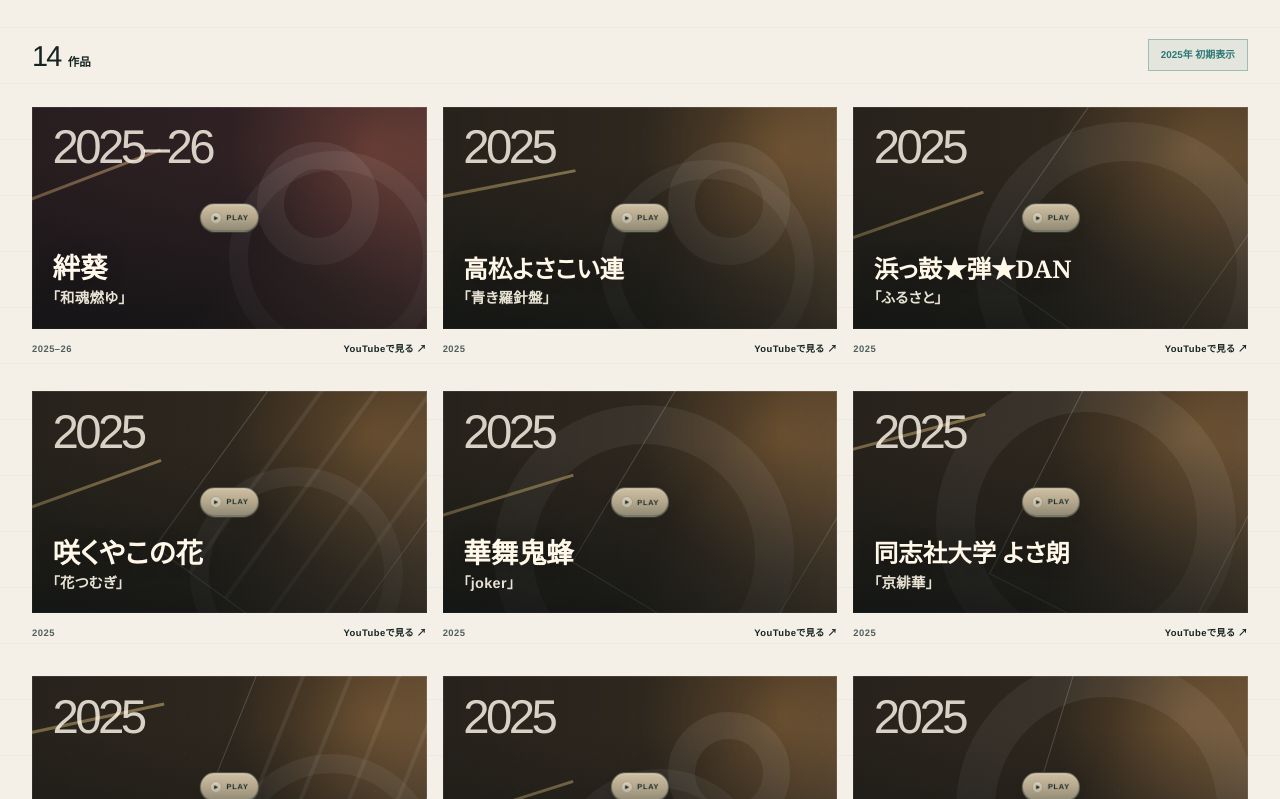
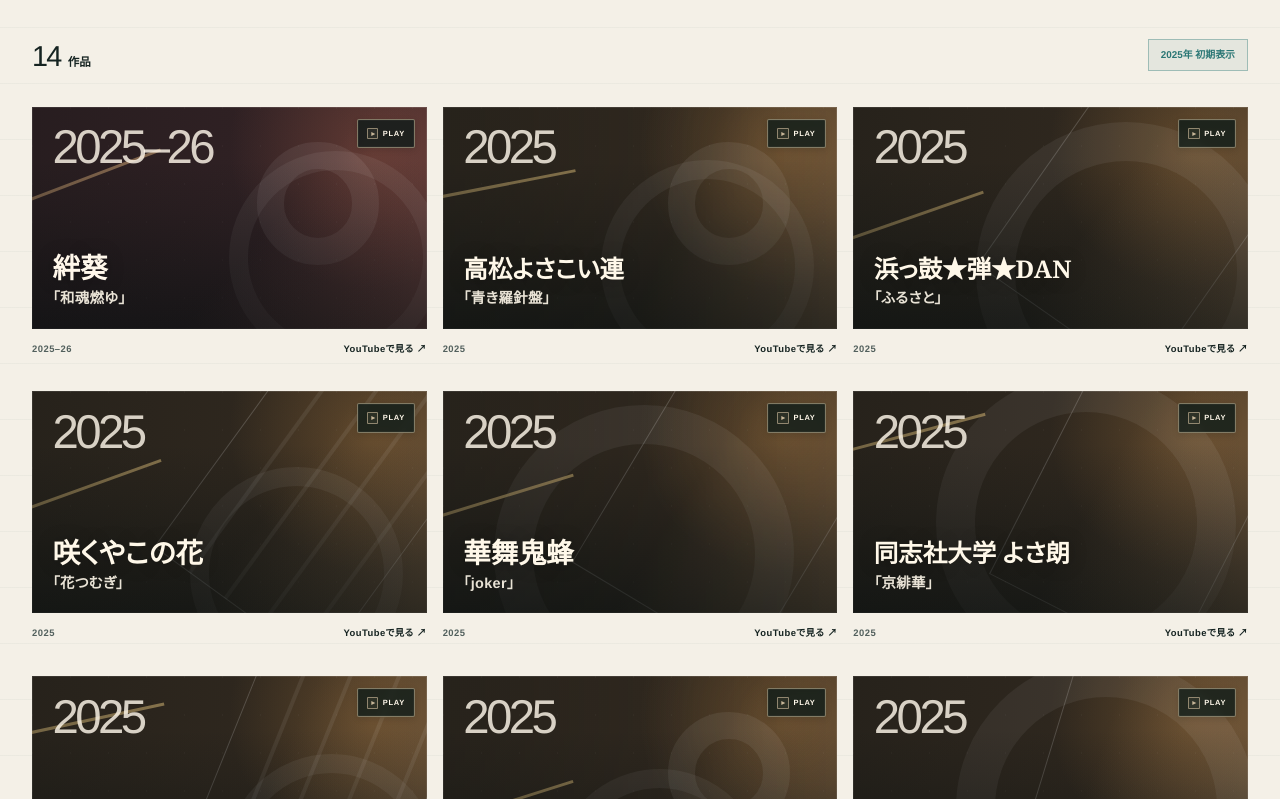
Before and after one commit to tetsufujiki/usi-yosakoi, a Next.js app: page /archive in a window 1280 px wide. Shown: the part 1261-2060 px from the top of the page. Built offline with nearby package versions, Linux system fonts and the light colour scheme.

Commit message:
fix: refine archive play button

```diff
--- a/app/globals.css
+++ b/app/globals.css
@@ -1583,31 +1583,29 @@
 }
 
 .work-card__play .work-thumbnail__youtube {
-  top: 50%;
-  right: auto;
-  left: 50%;
+  top: clamp(0.65rem, 3cqw, 0.9rem);
+  right: clamp(0.65rem, 3cqw, 0.9rem);
+  left: auto;
   z-index: 3;
   gap: 0.35rem;
   min-height: 2.15rem;
   padding: 0.38rem 0.68rem;
-  border-color: rgba(21, 35, 33, 0.44);
-  border-radius: 999px;
-  transform: translate(-50%, -50%);
-  background: linear-gradient(
-    180deg,
-    color-mix(in srgb, var(--color-studio-gold) 88%, var(--color-cream)) 0%,
-    color-mix(in srgb, var(--color-studio-gold) 88%, var(--color-night)) 52%,
-    color-mix(in srgb, var(--color-studio-gold) 68%, var(--color-night)) 100%
+  border-color: color-mix(
+    in srgb,
+    var(--color-studio-gold) 58%,
+    transparent
   );
+  border-radius: 2px;
+  transform: none;
+  background: rgba(9, 25, 23, 0.74);
   box-shadow:
-    inset 0 1px 0 rgba(255, 248, 234, 0.46),
-    inset 0 -1px 0 rgba(21, 35, 33, 0.24),
-    0 4px 11px rgba(20, 37, 34, 0.14);
-  color: var(--color-night);
+    inset 0 0 0 1px rgba(255, 248, 234, 0.035),
+    0 2px 7px rgba(7, 16, 15, 0.14);
+  color: var(--color-cream);
   font-size: 0.54rem;
   letter-spacing: 0.1em;
-  text-shadow: 0 1px 0 rgba(255, 248, 234, 0.24);
-  backdrop-filter: blur(4px);
+  text-shadow: none;
+  backdrop-filter: blur(3px);
   transition:
     background-color 180ms ease,
     border-color 180ms ease,
@@ -1619,10 +1617,15 @@
   position: relative;
   width: 0.88rem;
   height: 0.88rem;
-  border: 1px solid rgba(21, 35, 33, 0.22);
-  border-radius: 50%;
-  background: rgba(255, 248, 234, 0.32);
-  box-shadow: inset 0 1px 0 rgba(255, 255, 255, 0.34);
+  border: 1px solid color-mix(
+    in srgb,
+    var(--color-studio-gold) 64%,
+    transparent
+  );
+  border-radius: 1px;
+  background: rgba(201, 184, 154, 0.08);
+  box-shadow: none;
+  color: var(--color-studio-gold);
   transition:
     background-color 180ms ease,
     transform 180ms ease;
@@ -1642,23 +1645,23 @@
 }
 
 .work-card__play:hover .work-thumbnail__youtube {
-  border-color: rgba(21, 35, 33, 0.72);
-  transform: translate(-50%, calc(-50% - 1px));
-  background: linear-gradient(
-    180deg,
-    color-mix(in srgb, var(--color-studio-gold) 72%, var(--color-cream)) 0%,
-    color-mix(in srgb, var(--color-studio-gold) 84%, var(--color-night)) 100%
+  border-color: color-mix(
+    in srgb,
+    var(--color-studio-gold) 82%,
+    var(--color-cream)
   );
+  transform: none;
+  background: rgba(10, 29, 27, 0.9);
   box-shadow:
-    inset 0 1px 0 rgba(255, 255, 255, 0.54),
-    inset 0 -1px 0 rgba(21, 35, 33, 0.18),
-    0 7px 16px rgba(20, 37, 34, 0.22);
-  color: var(--color-night);
+    inset 0 0 0 1px rgba(255, 248, 234, 0.06),
+    0 3px 9px rgba(7, 16, 15, 0.18);
+  color: var(--color-cream);
 }
 
 .work-card__play:hover .work-thumbnail__youtube .play-mark {
-  transform: translateX(1px);
-  background: rgba(255, 248, 234, 0.38);
+  border-color: var(--color-studio-gold);
+  transform: none;
+  background: rgba(201, 184, 154, 0.16);
 }
 
 .work-card__play:focus-visible {
@@ -1666,7 +1669,7 @@
 }
 
 .work-card__play:focus-visible .work-thumbnail__youtube {
-  outline: 2px solid var(--color-cream);
+  outline: 2px solid var(--color-studio-gold);
   outline-offset: 3px;
 }
 
@@ -1692,9 +1695,8 @@
     font-size: 0.47rem;
     letter-spacing: 0.09em;
     box-shadow:
-      inset 0 1px 0 rgba(255, 248, 234, 0.46),
-      inset 0 -1px 0 rgba(21, 35, 33, 0.24),
-      0 3px 9px rgba(20, 37, 34, 0.13);
+      inset 0 0 0 1px rgba(255, 248, 234, 0.035),
+      0 2px 6px rgba(7, 16, 15, 0.12);
   }
 
   .work-card__play .work-thumbnail__youtube .play-mark {
```
